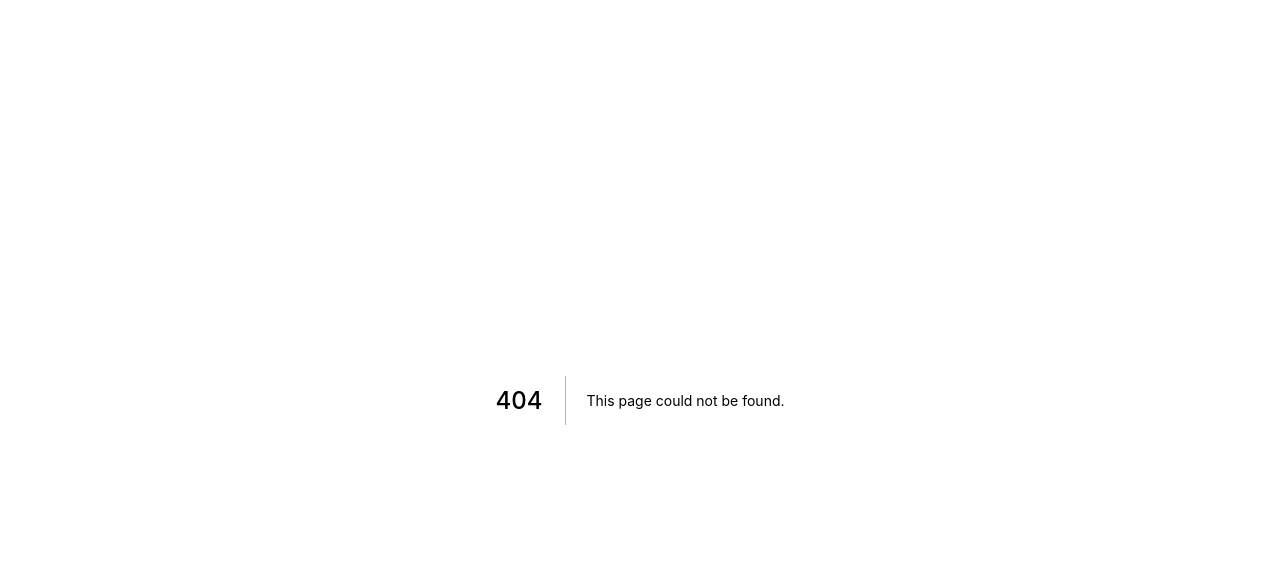
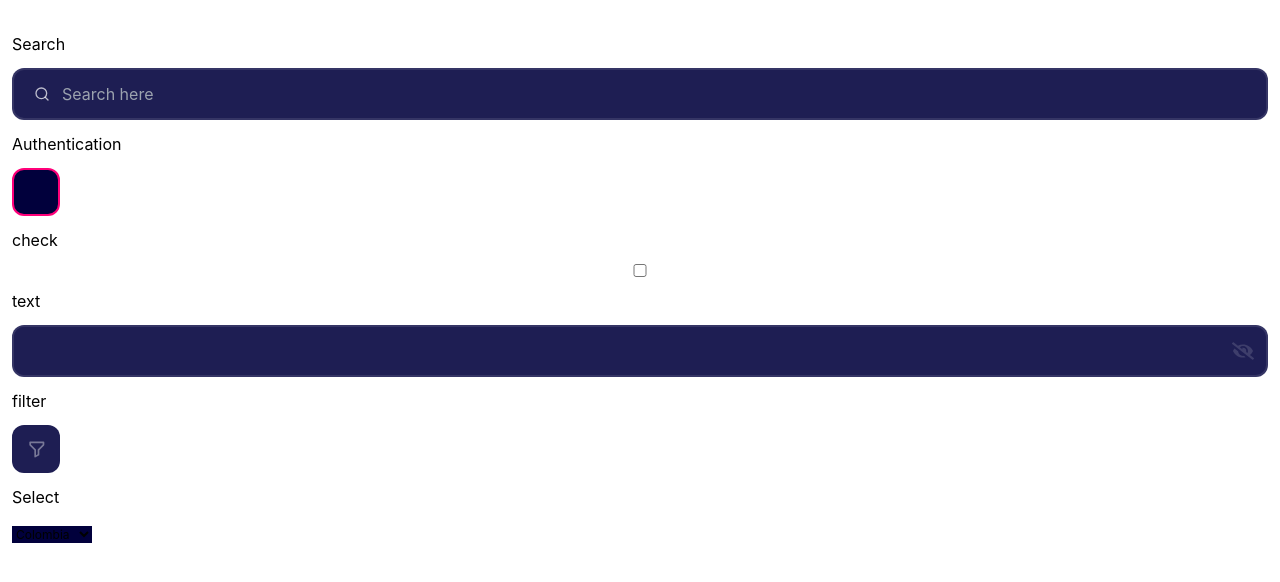
Before and after one commit to 4BsG/ClasificaEroticos, a Next.js app: page /inputs in a window 1280 px wide. Before the commit this address had no page. Shown: the top 582 px of the page. Built offline with nearby package versions, Linux system fonts and the light colour scheme.

Commit message:
Feat: create the input components layout

```diff
--- /dev/null
+++ b/components/input/AuthenticationInput.tsx
@@ -0,0 +1,10 @@
+function AuthenticationInput() {
+  return (
+    <input
+      type="text"
+      className="bg-background rounded-xl border-2 border-primary w-12 h-12 text-center outline-none focus:bg-foreground"
+    />
+  );
+}
+
+export default AuthenticationInput;
--- /dev/null
+++ b/components/input/CheckInput.tsx
@@ -0,0 +1,7 @@
+import React from 'react';
+
+function CheckInput() {
+  return <input type="checkbox" className="bg-background accent-primary " />;
+}
+
+export default CheckInput;
--- /dev/null
+++ b/components/input/FilterInput.tsx
@@ -0,0 +1,13 @@
+import { BiFilterAlt } from 'react-icons/bi';
+
+function FilterInput() {
+  return (
+    <div className="flex items-center justify-center bg-foreground w-12 h-12 rounded-xl text-color-text">
+      <button>
+        <BiFilterAlt size={20} />
+      </button>
+    </div>
+  );
+}
+
+export default FilterInput;
--- /dev/null
+++ b/components/input/SearchInput.tsx
@@ -0,0 +1,20 @@
+import { FiSearch } from 'react-icons/fi';
+
+function SearchInput() {
+  return (
+    <div
+      className="flex items-center
+     bg-foreground rounded-xl border-2 border-color-border overflow-hidden"
+    >
+      <button className="pl-5 text-color-label">
+        <FiSearch />
+      </button>
+      <input
+        placeholder="Search here"
+        className="bg-foreground outline-none p-3 w-full "
+      />
+    </div>
+  );
+}
+
+export default SearchInput;
--- /dev/null
+++ b/components/input/SelectInput.tsx
@@ -0,0 +1,12 @@
+function SelectInput() {
+  return (
+    <div>
+      <select className="bg-background w-20 text-xs">
+        <option>Colombia</option>
+        <option>Mexico</option>
+      </select>
+    </div>
+  );
+}
+
+export default SelectInput;
--- /dev/null
+++ b/components/input/TextInput.tsx
@@ -0,0 +1,17 @@
+import { FaEyeSlash } from 'react-icons/fa';
+
+function TextInput() {
+  return (
+    <div
+      className="flex items-center justify-between
+     bg-foreground rounded-xl border-2 border-color-border  overflow-hidden"
+    >
+      <input type="text" className="bg-foreground outline-none p-3 w-full" />
+      <button className="pr-3 text-color-label opacity-20">
+        <FaEyeSlash size={22} />
+      </button>
+    </div>
+  );
+}
+
+export default TextInput;
--- a/package.json
+++ b/package.json
@@ -15,7 +15,8 @@
   "dependencies": {
     "next": "12.3.1",
     "react": "18.2.0",
-    "react-dom": "18.2.0"
+    "react-dom": "18.2.0",
+    "react-icons": "^4.4.0"
   },
   "devDependencies": {
     "@babel/core": "^7.19.3",
--- a/pages/index.tsx
+++ b/pages/index.tsx
@@ -1,8 +1,8 @@
-import type { NextPage } from 'next'
+import type { NextPage } from 'next';
 import Head from 'next/head';
+import Link from 'next/link';
 
 const Home: NextPage = () => {
-
   return (
     <>
       <Head>
@@ -11,12 +11,17 @@ const Home: NextPage = () => {
         <link rel="icon" href="/favicon.ico" />
       </Head>
 
+      <h1 className="text-3xl font-bold underline text-red-500 mb-5">
+        Hello world!
+      </h1>
 
-      <h1 className="text-3xl font-bold underline text-red-500">
-      Hello world!
-      </h1>
+      <Link href={'/inputs'}>
+        <a className="p-3 rounded-xl bg-foreground text-primary border border-primary">
+          Inputs Example
+        </a>
+      </Link>
     </>
-  )
-}
+  );
+};
 
-export default Home
+export default Home;
--- /dev/null
+++ b/pages/inputs.tsx
@@ -0,0 +1,27 @@
+import AuthenticationInput from '../components/input/AuthenticationInput';
+import CheckInput from '../components/input/CheckInput';
+import FilterInput from '../components/input/FilterInput';
+import SearchInput from '../components/input/SearchInput';
+import SelectInput from '../components/input/SelectInput';
+import TextInput from '../components/input/TextInput';
+
+function inputs() {
+  return (
+    <div className="mt-5 p-3 flex flex-col gap-3">
+      <p>Search</p>
+      <SearchInput />
+      <p>Authentication</p>
+      <AuthenticationInput />
+      <p>check</p>
+      <CheckInput />
+      <p>text</p>
+      <TextInput />
+      <p>filter</p>
+      <FilterInput />
+      <p>Select</p>
+      <SelectInput />
+    </div>
+  );
+}
+
+export default inputs;
--- a/tailwind.config.js
+++ b/tailwind.config.js
@@ -1,11 +1,28 @@
 /** @type {import('tailwindcss').Config} */
 module.exports = {
   content: [
-    "./pages/**/*.{js,ts,jsx,tsx}",
-    "./components/**/*.{js,ts,jsx,tsx}",
+    './pages/**/*.{js,ts,jsx,tsx}',
+    './components/**/*.{js,ts,jsx,tsx}'
   ],
   theme: {
-    extend: {},
+    extend: {
+      colors: {
+        primary: '#FF0079',
+        'primary-dark': 'rgba(255, 0, 121, 0.8)',
+        foreground: '#1E1E53',
+        background: '#01003C',
+        'background-dark': 'rgba(1, 0, 60, 0.2)',
+        'background-modal': 'rgba(0, 0, 0, 0.6)',
+        'color-title': '#FFFFFF',
+        'color-text': 'rgba(255, 255, 255, 0.4)',
+        'color-label': 'rgba(255, 255, 255, 0.7)',
+        'color-border': 'rgba(255, 255, 255, 0.1)',
+        error: '#FF5252'
+      },
+      fontFamily: {
+        poppins: ['Poppins', 'sans-serif']
+      }
+    }
   },
-  plugins: [],
-}
+  plugins: []
+};
```
Also changed, not shown: 1 other file (tests, documents, lock files or other folders).
